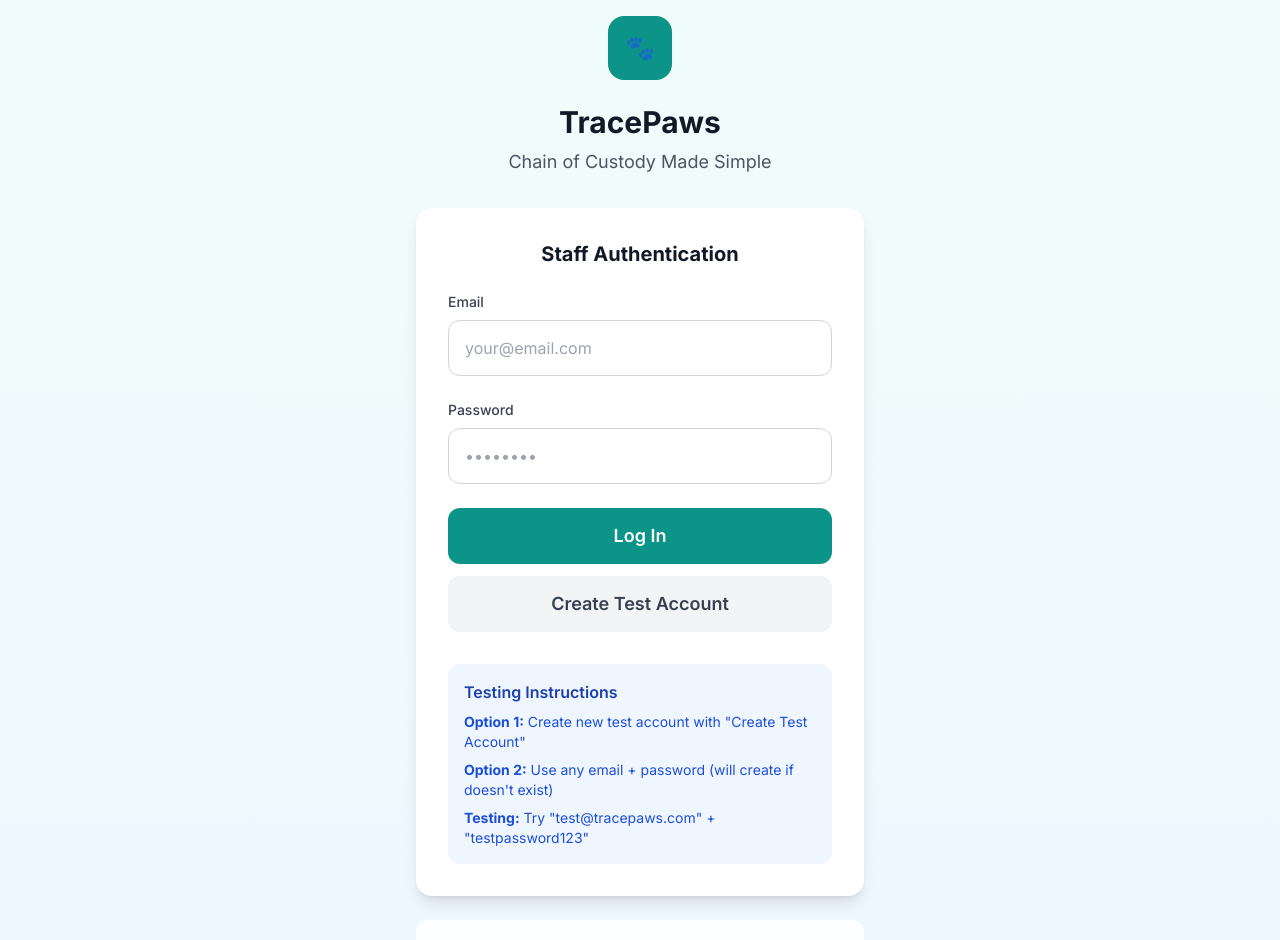
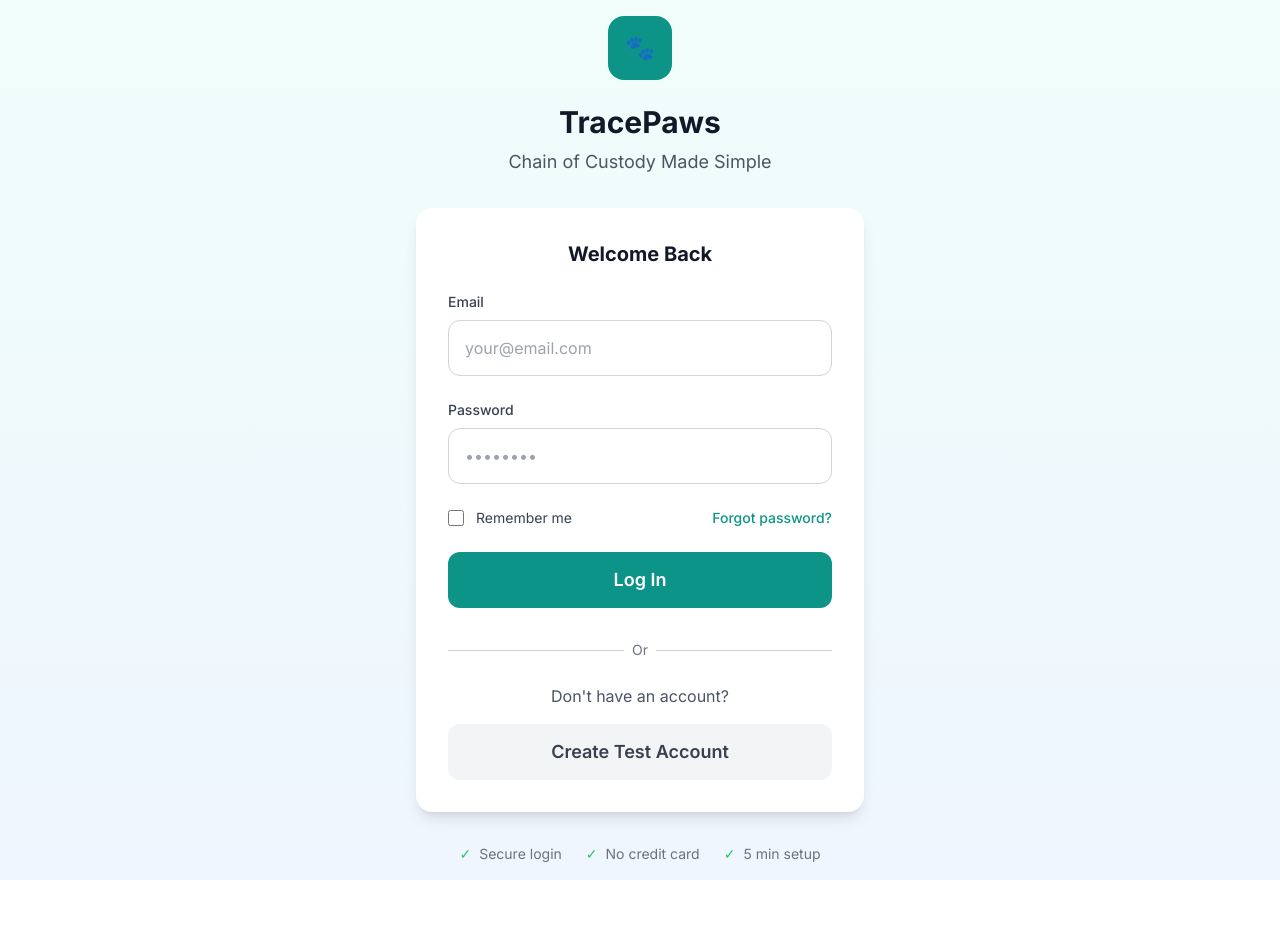
Before and after one commit to trace-paws/tracepaws, a Next.js app: page /login in a window 1280 px wide. Shown: the top 940 px of the page. After the commit the page ends 880 px from the top, so only its background shows below. Built offline with nearby package versions, Linux system fonts and the light colour scheme.

Commit message:
Implement professional W9 wireframe design with error handling and improved UX

```diff
--- a/app/login/page.tsx
+++ b/app/login/page.tsx
@@ -1,11 +1,12 @@
 import { login, signup } from './actions'
 
-export default function LoginPage() {
+// W9 Wireframe Implementation - Professional login page
+export default function LoginPage({ searchParams }: { searchParams: { error?: string; message?: string } }) {
   return (
     <div className="min-h-screen bg-gradient-to-b from-teal-50 to-blue-50 flex items-center justify-center p-4">
       <div className="w-full max-w-md">
 
-        {/* Logo Section */}
+        {/* Logo Section - W9 Wireframe */}
         <div className="text-center mb-8">
           <div className="w-16 h-16 bg-teal-600 rounded-2xl flex items-center justify-center mx-auto mb-6">
             <span className="text-2xl text-white">🐾</span>
@@ -14,14 +15,33 @@ export default function LoginPage() {
           <p className="text-lg text-gray-600">Chain of Custody Made Simple</p>
         </div>
 
-        {/* Login Form Card */}
+        {/* Login Form Card - W9 Wireframe Layout */}
         <div className="bg-white rounded-2xl shadow-lg p-8">
+          {/* Error/Success Messages */}
+          {searchParams.error && (
+            <div className="bg-red-50 border border-red-200 rounded-xl p-4 mb-6">
+              <div className="flex items-center">
+                <span className="text-red-500 text-xl mr-3">⚠️</span>
+                <p className="text-red-700 text-sm">{decodeURIComponent(searchParams.error)}</p>
+              </div>
+            </div>
+          )}
+
+          {searchParams.message && (
+            <div className="bg-blue-50 border border-blue-200 rounded-xl p-4 mb-6">
+              <div className="flex items-center">
+                <span className="text-blue-500 text-xl mr-3">ℹ️</span>
+                <p className="text-blue-700 text-sm">{decodeURIComponent(searchParams.message)}</p>
+              </div>
+            </div>
+          )}
+
           <form className="space-y-6">
             <h2 className="text-xl font-bold text-center text-gray-900 mb-6">
-              Staff Authentication
+              Welcome Back
             </h2>
 
-            {/* Email Field */}
+            {/* Email Field - W9 Wireframe */}
             <div className="space-y-2">
               <label htmlFor="email" className="block text-sm font-medium text-gray-700">
                 Email
@@ -39,7 +59,7 @@ export default function LoginPage() {
               />
             </div>
 
-            {/* Password Field */}
+            {/* Password Field - W9 Wireframe */}
             <div className="space-y-2">
               <label htmlFor="password" className="block text-sm font-medium text-gray-700">
                 Password
@@ -55,42 +75,70 @@ export default function LoginPage() {
               />
             </div>
 
-            {/* Action Buttons */}
-            <div className="space-y-3">
+            {/* Remember Me - W9 Wireframe */}
+            <div className="flex items-center justify-between">
+              <div className="flex items-center space-x-3">
+                <input
+                  id="remember"
+                  type="checkbox"
+                  className="h-4 w-4 text-teal-600 focus:ring-teal-500 border-gray-300 rounded"
+                />
+                <label htmlFor="remember" className="text-sm text-gray-700">
+                  Remember me
+                </label>
+              </div>
+              <a href="#" className="text-sm text-teal-600 hover:text-teal-500 font-medium">
+                Forgot password?
+              </a>
+            </div>
+
+            {/* Login Button - W9 Wireframe */}
             <button
               formAction={login}
-                className="w-full h-14 bg-teal-600 text-white text-lg font-semibold rounded-xl hover:bg-teal-700 focus:ring-2 focus:ring-teal-500 focus:ring-offset-2 transition-all duration-200"
+              className="w-full h-14 bg-teal-600 text-white text-lg font-semibold rounded-xl hover:bg-teal-700 focus:ring-2 focus:ring-teal-500 focus:ring-offset-2 transition-all duration-200 active:scale-[0.98]"
             >
               Log In
             </button>
+          </form>
 
+          {/* Signup Section - W9 Wireframe */}
+          <div className="mt-8 text-center">
+            <div className="relative mb-6">
+              <div className="absolute inset-0 flex items-center">
+                <div className="w-full border-t border-gray-300" />
+              </div>
+              <div className="relative flex justify-center text-sm">
+                <span className="px-2 bg-white text-gray-500">Or</span>
+              </div>
+            </div>
+
+            <p className="text-gray-600 mb-4">Don't have an account?</p>
+            <form>
               <button
                 formAction={signup}
                 className="w-full h-14 bg-gray-100 text-gray-700 text-lg font-semibold rounded-xl hover:bg-gray-200 focus:ring-2 focus:ring-gray-500 focus:ring-offset-2 transition-all duration-200"
               >
                 Create Test Account
               </button>
-            </div>
             </form>
-
-          {/* Instructions */}
-          <div className="mt-8 p-4 bg-blue-50 rounded-xl">
-            <h3 className="font-semibold text-blue-800 mb-2">Testing Instructions</h3>
-            <div className="space-y-2 text-sm text-blue-700">
-              <div><strong>Option 1:</strong> Create new test account with "Create Test Account"</div>
-              <div><strong>Option 2:</strong> Use any email + password (will create if doesn't exist)</div>
-              <div><strong>Testing:</strong> Try "test@tracepaws.com" + "testpassword123"</div>
-            </div>
           </div>
         </div>
 
-        {/* Database Info */}
-        <div className="mt-6 p-4 bg-white/80 backdrop-blur-sm rounded-xl">
-          <h3 className="font-semibold text-gray-800 mb-2">Database Status</h3>
-          <div className="text-sm text-gray-600 space-y-1">
-            <div>✅ Live database users: 6 profiles created</div>
-            <div>✅ Organizations: Thompson Pet, Peaceful Paws, Gentle Goodbye</div>
-            <div>🔄 Auth users: Will be created when you sign up</div>
+        {/* Trust Indicators - W9 Wireframe */}
+        <div className="mt-8 text-center">
+          <div className="flex justify-center space-x-6 text-sm text-gray-500">
+            <div className="flex items-center space-x-2">
+              <span className="text-green-500">✓</span>
+              <span>Secure login</span>
+            </div>
+            <div className="flex items-center space-x-2">
+              <span className="text-green-500">✓</span>
+              <span>No credit card</span>
+            </div>
+            <div className="flex items-center space-x-2">
+              <span className="text-green-500">✓</span>
+              <span>5 min setup</span>
+            </div>
           </div>
         </div>
       </div>
```
Lines whose indentation alone changed are shown as unchanged.
